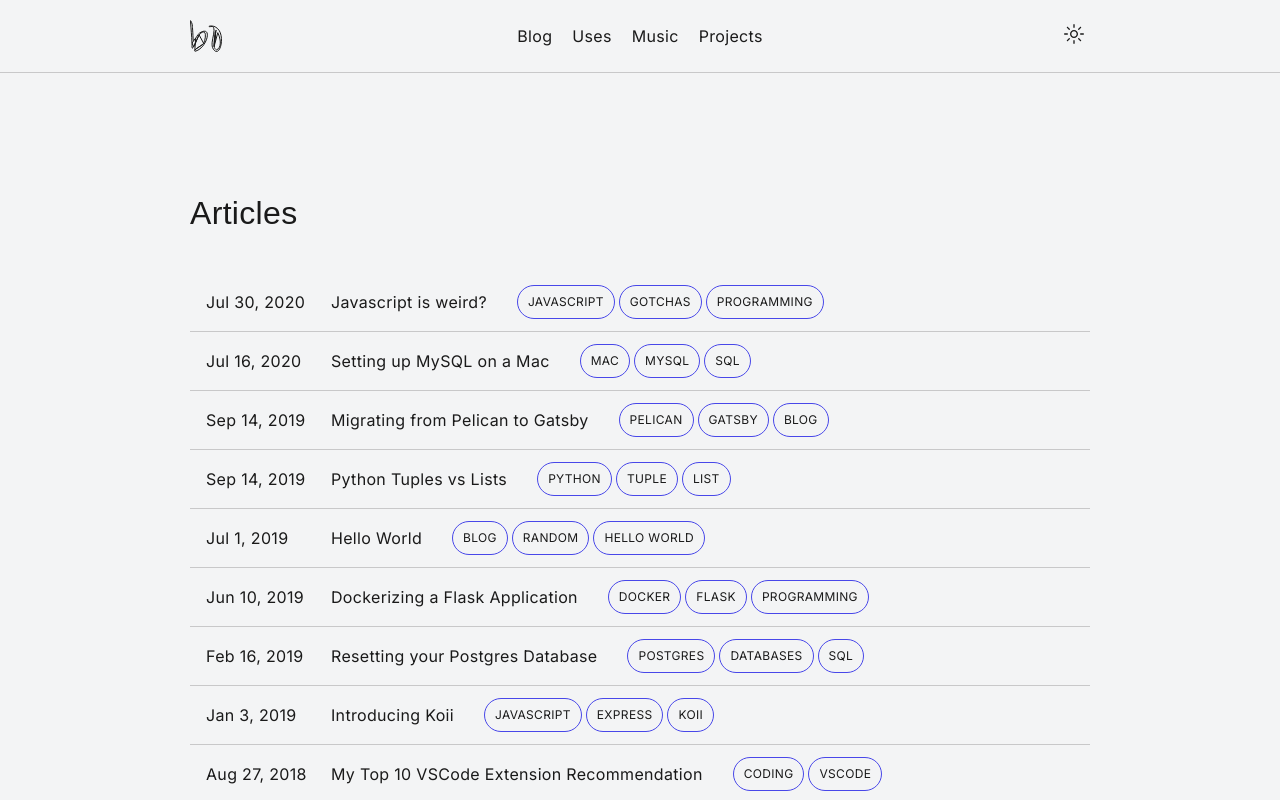
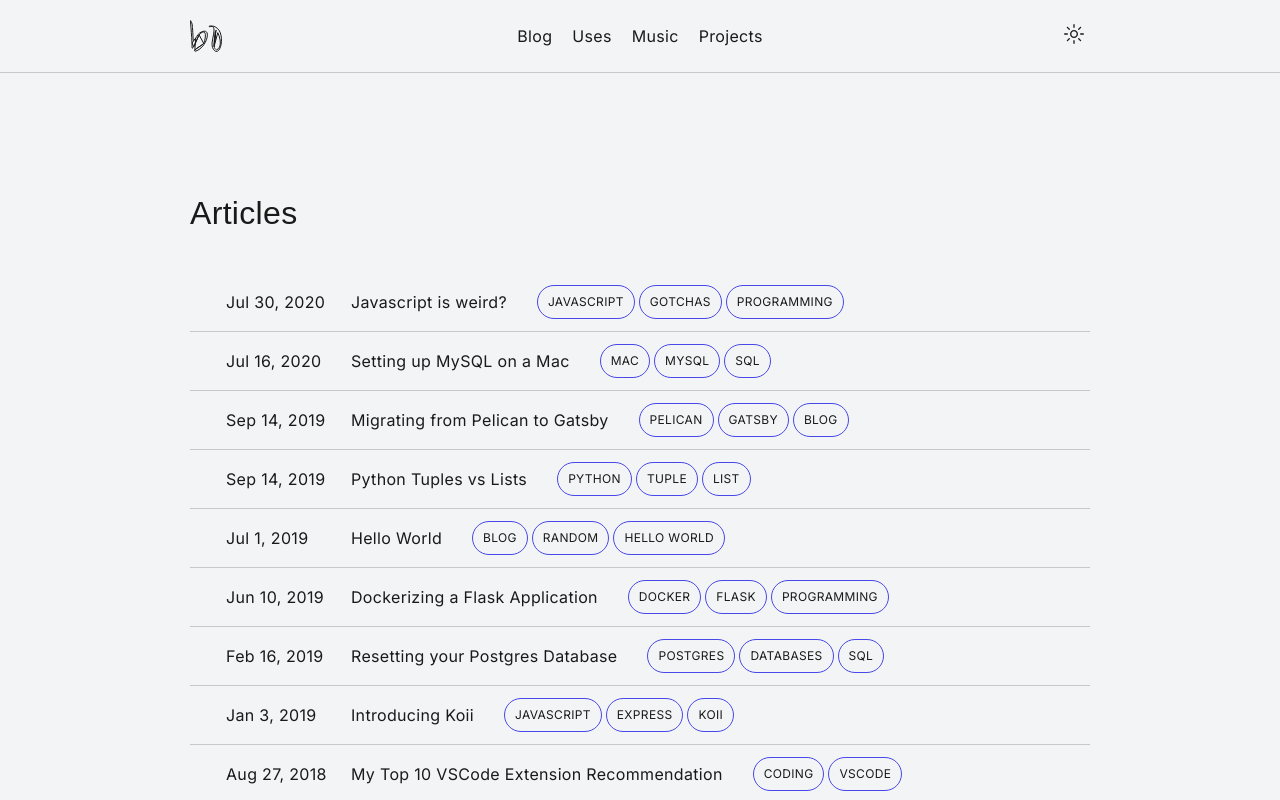
Before and after one commit to BolajiOlajide/portfolio-v2, a Next.js app: page /blog in a window 1280 px wide. Shown: the top 800 px of the page. Built offline with nearby package versions, Linux system fonts and the light colour scheme; a web font is replaced by a local one.

Commit message:
fix: nested link hydration issue

```diff
--- a/app/components/posts.tsx
+++ b/app/components/posts.tsx
@@ -6,7 +6,7 @@ import {
 } from 'app/blog/utils';
 import { ArrowRightIcon } from '@radix-ui/react-icons';
 
-// I limited the amount of tags to show to 3.
+// NOTE: I limited the amount of tags to show to 3.
 
 type Props = {
   tag?: string;
@@ -20,7 +20,13 @@ export function BlogPosts({ latest = false, tag = '' }: Props) {
     <div>
       {allBlogs.length > 0 ? (
         allBlogs.map((post) => (
-          <Link key={post.slug} className='post' href={`/blog/${post.slug}`}>
+          <div key={post.slug} className='post'>
+            <Link
+              className='post__link'
+              href={`/blog/${post.slug}`}
+              aria-label={post.metadata.title}
+            />
+
             <time>{formatDate(post.metadata.date, false)}</time>
             <div className='post__content'>
               <div className=''>
@@ -36,7 +42,7 @@ export function BlogPosts({ latest = false, tag = '' }: Props) {
 
               <ArrowRightIcon />
             </div>
-          </Link>
+          </div>
         ))
       ) : (
         <div className='posts--empty link-underline link-underline--accent'>
```
